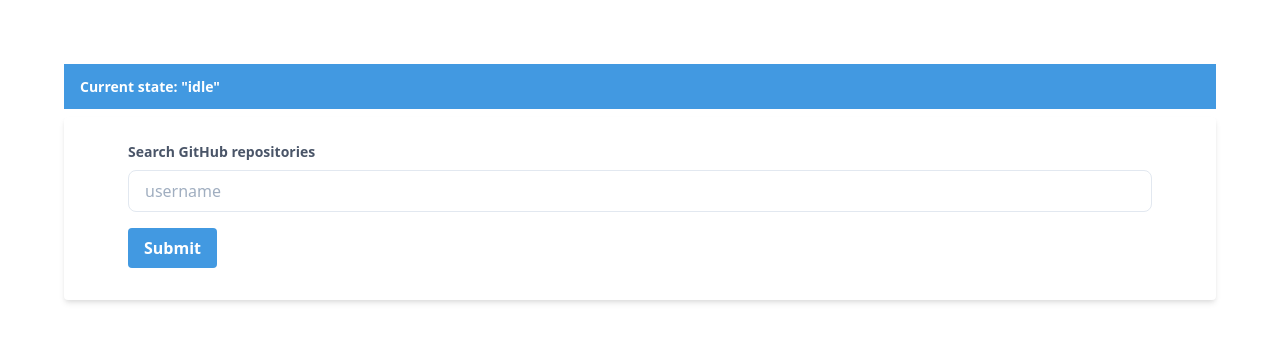
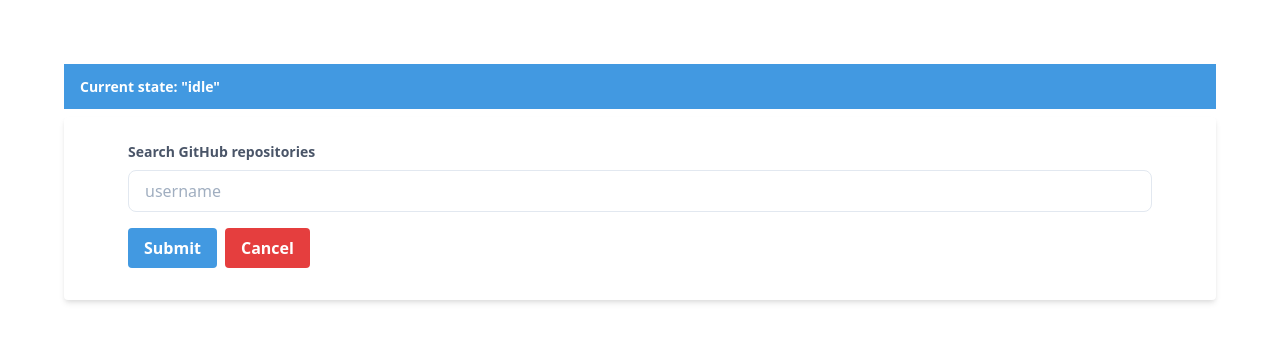
Before and after one commit to crabdul/state-chart-examples, a React (Create React App) app in the folder fetch-xstate/: page / in a window 1280 px wide. Shown: the top 342 px of the page. Built offline with nearby package versions, Linux system fonts and the light colour scheme.

Commit message:
Stop hiding cancel button

```diff
--- a/fetch-xstate/src/App.jsx
+++ b/fetch-xstate/src/App.jsx
@@ -38,7 +38,6 @@
                         {currentState === 'resolved' && 'Submit'}
                         {currentState === 'rejected' && 'Try again'}
                     </button>
-                    {currentState.includes('loading') && (
                     <button
                         type="button"
                         className="text-white bg-red-600 ml-2"
@@ -46,7 +45,6 @@
                     >
                         Cancel
                     </button>
-                    )}
                 </div>
             </form>
             {currentState === 'rejected' ? (
```
Lines whose indentation alone changed are shown as unchanged.
